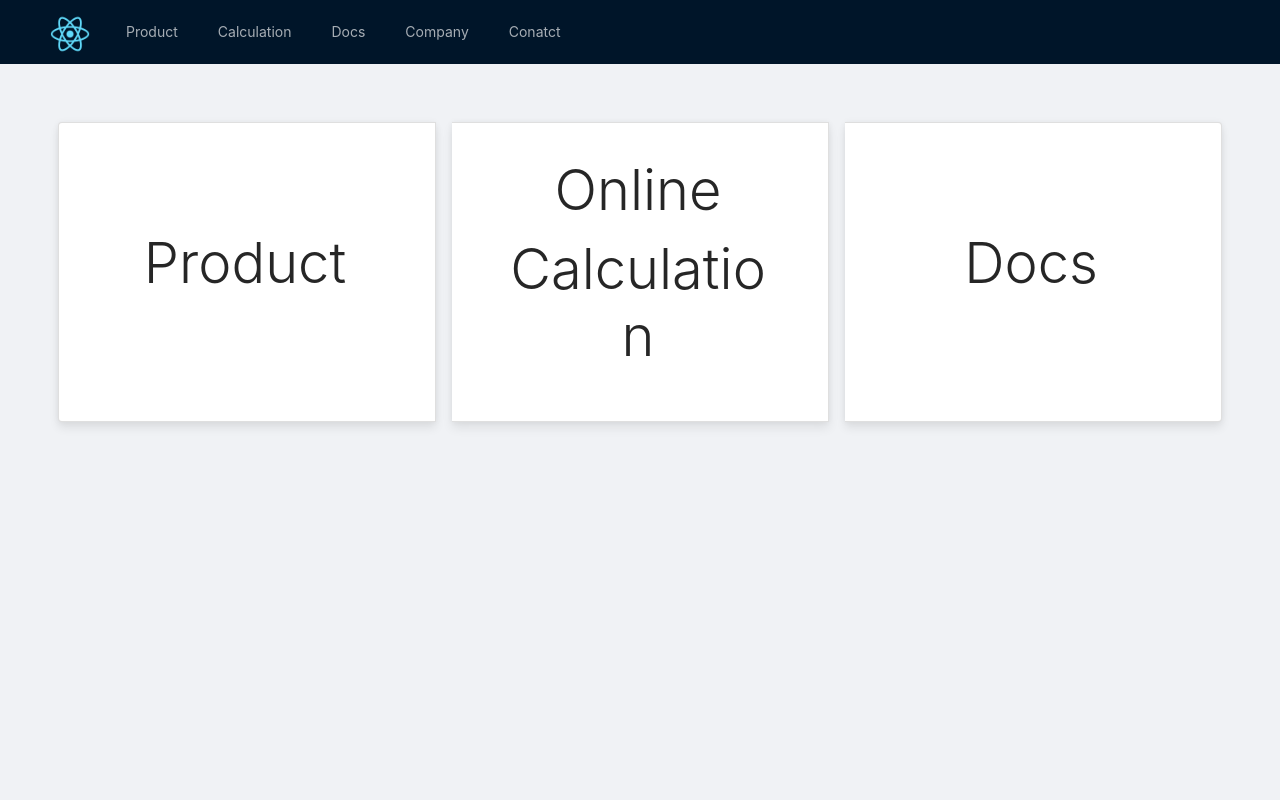
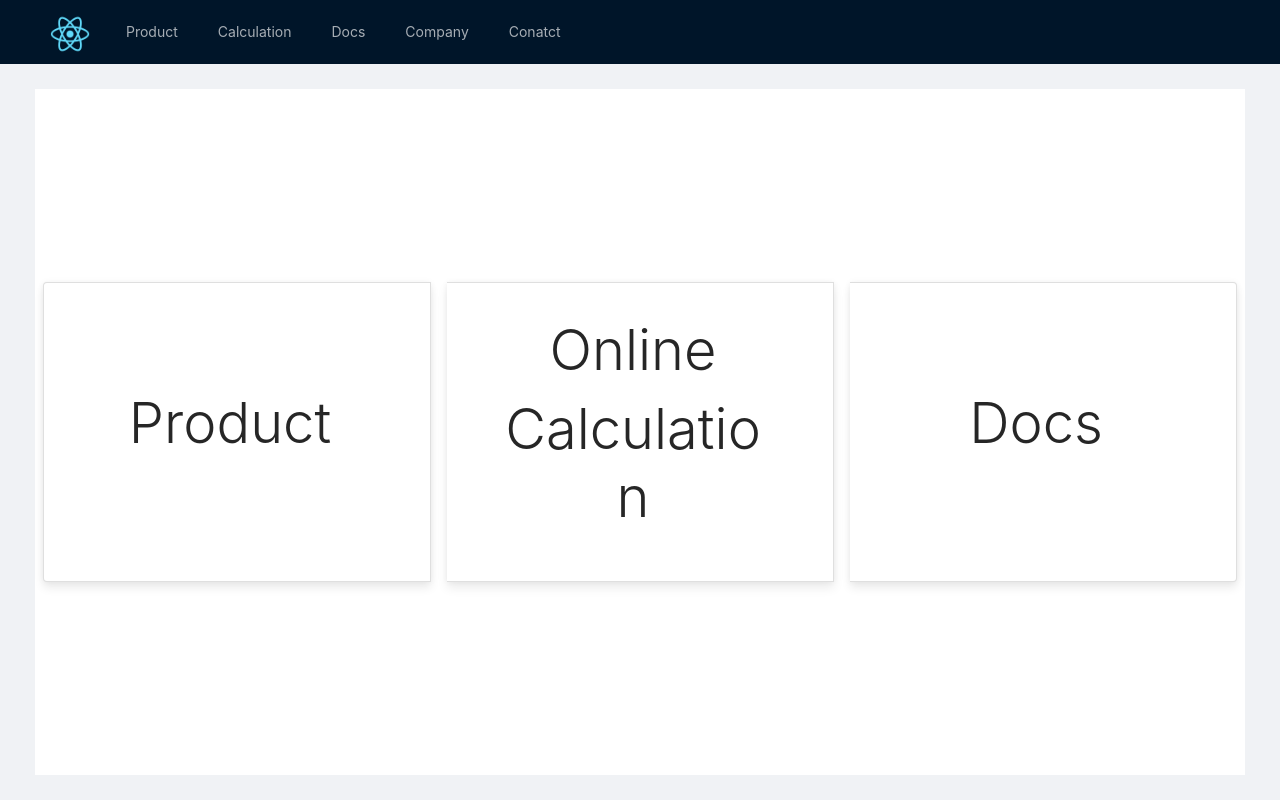
Before and after one commit to akki9270/OPAL_React, a React (Create React App) app: page / in a window 1280 px wide. Built offline with nearby package versions, Linux system fonts and the light colour scheme.

Commit message:
Changed in UI - Fixed landing page

```diff
--- a/src/Error404.js
+++ b/src/Error404.js
@@ -2,18 +2,23 @@ import { Card } from 'antd';
 import React from 'react';
 import { Link } from 'react-router-dom';
 
-const Error404 = () => (
+const Error404 = () => {
+  console.log('Errror404')
+  return (
     <Card>
-    <div class="card-body">
-      <h2 class="card-title">404</h2>
-      <h4 class="card-subtitle mb-2 text-muted"> Oops, an error has occurred. Page not found!</h4>
+      <div className='d-flex h-100 row justify-content-center align-items-center'>
+        <div className="card-body text-center">
+          <h2 className="card-title">404</h2>
+          <h4 className="card-subtitle mb-2 text-muted"> Oops, an error has occurred. Page not found!</h4>
           <p className="card-subtitle text-center">
             <Link to="/">
               Home
             </Link>
           </p>
         </div>
+      </div>
     </Card>
-);
+  )
+}
 
 export default Error404;
--- a/src/app/App.js
+++ b/src/app/App.js
@@ -4,19 +4,17 @@ import AppHeader from './AppHeader';
 import ContentRoutes from './ContentRoutes';
 import './App.css';
 
-const { Content, Footer } = Layout;
+const { Content } = Layout;
 
-const App = (props) => {
+const App = () => {
   return (
     <Layout style={{ height: '100vh' }}>
-      <AppHeader {...props}/>
-      <Content style={{ padding: '10px 50px' }}>
-        <div>
-          <ContentRoutes />
-        </div>
+      <AppHeader />
+      <Content style={{ padding: '25px 50px' }}>
+        <ContentRoutes />
       </Content>
     </Layout>
   );
 };
 
-export default App;
+export default (App)
--- a/src/app/AppHeader/index.js
+++ b/src/app/AppHeader/index.js
@@ -1,4 +1,5 @@
 import React from 'react';
+import { withRouter } from 'react-router-dom'
 import { Layout, Menu } from 'antd';
 import { ROUTES } from '../../common/constants';
 // import history from '../../history';
@@ -10,7 +11,7 @@ const { Header } = Layout;
 const AppHeader = (props) => {
   const onMenuSelect = e => {
     const { history } = props;
-    // history.push(e.key);
+    history.push(e.key);
   };
   return (
     <Header>
@@ -31,4 +32,4 @@ const AppHeader = (props) => {
     </Header>
   );
 };
-export default AppHeader;
+export default withRouter(AppHeader);
--- a/src/app/ContentRoutes.js
+++ b/src/app/ContentRoutes.js
@@ -4,13 +4,14 @@ import Error404 from '../Error404';
 import Dashboard from '../modules/Dashboard';
 import { ROUTES } from '../common/constants';
 
-const ContentRoutes = (props) => {
-  console.log('--props: ', props)
+const ContentRoutes = () => {
   return (
-    <Switch>
-      <Route path={ROUTES.MAIN} component={Dashboard} />
-      <Route path="*" exact component={Error404} />
-    </Switch>
+    <Fragment>
+      <Switch>
+        <Route exact path={ROUTES.MAIN} component={Dashboard} />
+        <Route component={Error404} />
+      </Switch>
+    </Fragment>
   );
 };
 
--- a/src/modules/Dashboard/dashboard.css
+++ b/src/modules/Dashboard/dashboard.css
@@ -1,3 +1,7 @@
+.dashboard-wrapper {
+  background-color: white;
+}
+
 .vertical-center{
   flex: 1;
 }
--- a/src/modules/Dashboard/index.js
+++ b/src/modules/Dashboard/index.js
@@ -3,8 +3,8 @@ import './dashboard.css'
 
 export default function Dashbaord() {
   return (
-    <div style={{ height: '500px' }}>
-      <div className='card-group pt-5'>
+    <div className='d-flex h-100 row justify-content-center align-items-center dashboard-wrapper'>
+      <div className='card-group'>
         <div className='card mx-2'>
           <div className='card-body text-center section-body d-flex justify-content-center align-items-center'>
             <h1 className='display-4 card-title'>Product</h1>
```
Also changed, not shown: jsconfig.json (added, +8 -0 lines). Lines whose indentation alone changed are shown as unchanged.
